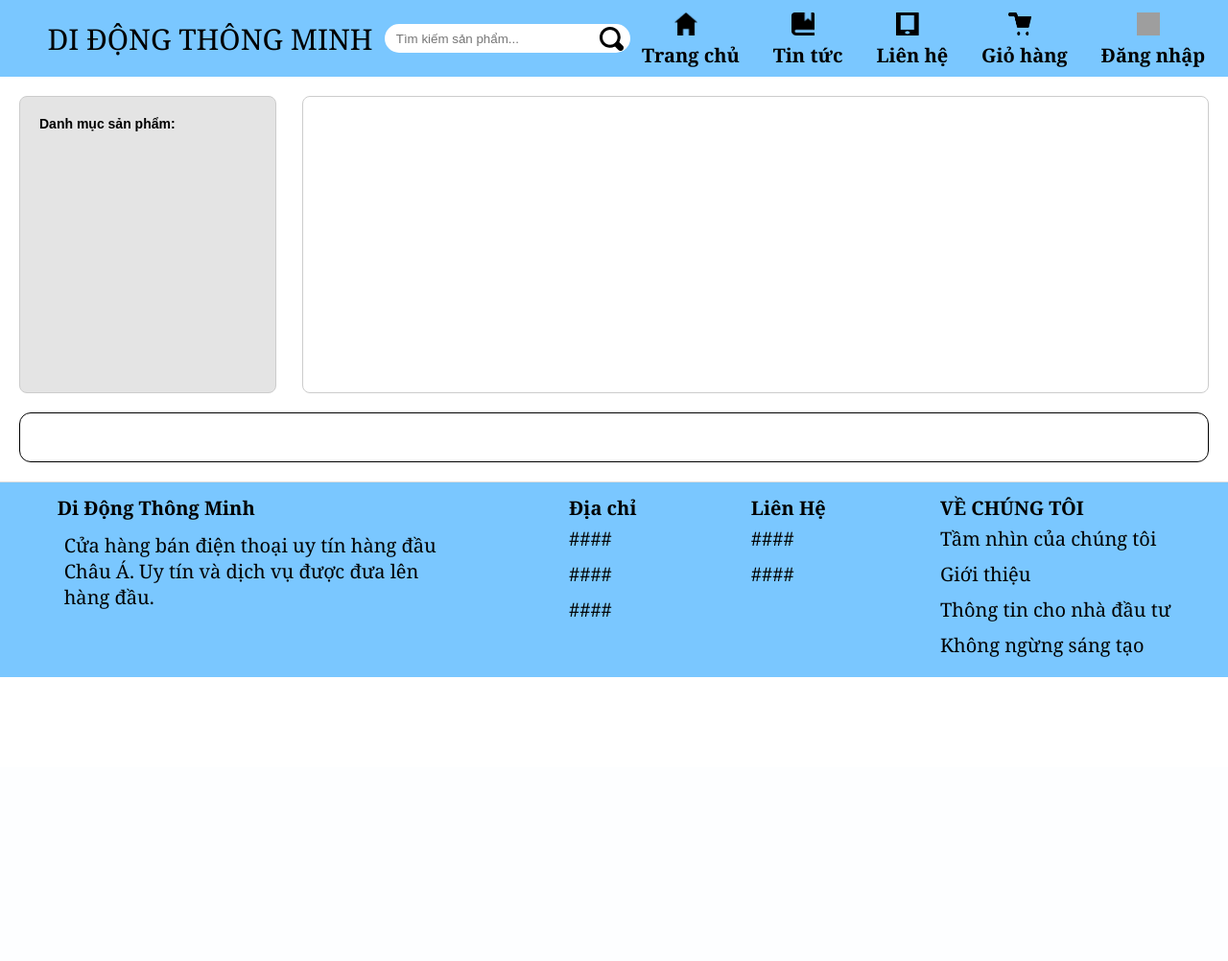
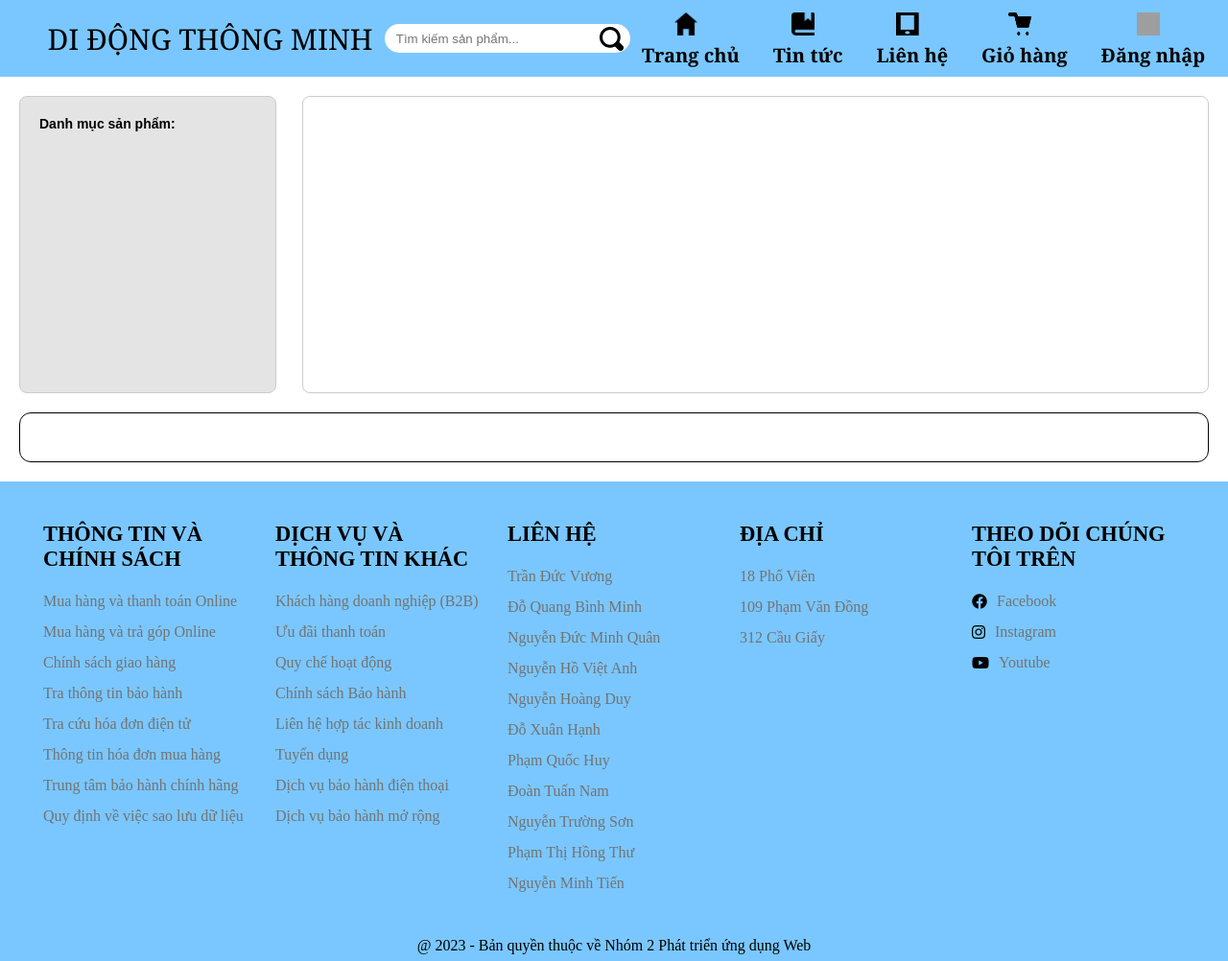
Before and after one commit to DuysStar2k3/WebBanHang, a PHP site: page / in a window 1280 px wide. Shown: the whole page at 96% size. Before the commit the page ends 706 px from the top, so only its background shows below. Run offline with PHP 8.4, Linux system fonts and the light colour scheme; data that the repository does not hold is empty; grey boxes are pictures that could not be loaded.

Commit message:
footer and fix login

```diff
--- a/Project_Web/css/home.css
+++ b/Project_Web/css/home.css
@@ -193,33 +193,72 @@
 
 
 /*footer*/
-.footer {
-  border-top: 1px solid #ddd;
+.grid{
+  width: 1200px;
+  max-width: 100%;
+  margin: 0 auto;
+  height: 500px;
+  overflow: hidden;
+  position: relative;
+}
+
+.grid_column-2-4{
+  padding-left: 5px;
+  padding-right: 5px;
+  width: 20%;
+}
+.footer{
+  border-top: 4px solid var(--primary-color);
   background-color: #7AC7FF;
 }
-.footer .shortcut_menu {
+.footer_heading{
+  font-size: 1.4rem;
+  text-transform: uppercase;
+  color: #000;
+}
+.footer-list{
+  padding-left: 0;
+  list-style: none;
   display: flex;
-  justify-content: space-around;
-  margin-top: 1vh;
+  flex-direction: column;
+  gap:10px;
+  margin-top: 20px;
 }
-.shortcut_submenu_item p {
-  width: 400px;
+.footer-item_link{
+  text-decoration: none;
+  font-size: 1.2 rem;
+  color: #737373;
+  padding: 2px 0;
+  display: flex;
+  align-items: center;
 }
-.footer ul {
-  list-style-type: none;
-  padding: 0;
-  margin: 0;
-  padding-top: 5px;
-  font-size: 20px;
+.footer-item_link:hover{
+  color: var(--primary-color);
+}
+.footer-item_icon{
+  font-size: 1.2rem;
 }
 
-.footer ul li {
-  padding: 10;
-  margin: 0;
-  margin-bottom: 10px;
-  font-family: Cambria, Cochin, Georgia, Times, 'Times New Roman', serif;
+.footer-social{
+  display: flex;
+  align-items: center;
+  gap:10px;
+}
 
+.grid_row-1{
+  display: flex;
+  gap:10px;
+  margin :20px 0;
+  bottom:50px;
+  position: absolute;
 }
-input.search-input {
-  border-radius: 10px;
+
+.grid_row-2{
+  bottom:0;
+  position: absolute;
+  width: 100%;
 }
+
+.grid_row-2 .footer_text{
+  text-align: center;
+}
--- a/Project_Web/index.php
+++ b/Project_Web/index.php
@@ -9,6 +9,7 @@
     <link rel="stylesheet" href="css/home.css">
     <link rel="stylesheet" href="css/login.css">
     <link rel="stylesheet" href="https://cdnjs.cloudflare.com/ajax/libs/font-awesome/4.7.0/css/font-awesome.css">
+    <link rel="stylesheet" href="https://cdnjs.cloudflare.com/ajax/libs/font-awesome/6.4.2/css/all.min.css">
     <link rel="stylesheet" href="./css/themify-icons/themify-icons.css">
     <script src="js/funtion.js"></script>
 </head>
--- a/Project_Web/login.php
+++ b/Project_Web/login.php
@@ -18,9 +18,9 @@ if (isset($_POST["login_user"])) {
 // Kiểm tra xem người dùng đã đăng nhập hay chưa
 if (isset($_SESSION['login'])) {
     $ten_nguoi_dung = $_SESSION['login'];
-    echo "Xin chào, $ten_nguoi_dung!";
+    echo '<div class="info-login>Xin chào, $ten_nguoi_dung!</div>';
 } else {
-    echo "Bạn chưa đăng nhập.";
+    echo '<div class="info-login">Bạn chưa đăng nhập.</div>';
 }
 ?>
 
--- a/Project_Web/pages/footer.php
+++ b/Project_Web/pages/footer.php
@@ -1,41 +1,154 @@
-<div class="footer">
-      <div class="footer_top">
-        <ul class="shortcut_menu">
-          <li class="shortcut_item">
-            <div class="shortcut_item_img"><b>Di Động Thông Minh</b></div>
-            <ul class="shortcut_submenu">
-              <li class="shortcut_submenu_item">
-                <p>
-                  Cửa hàng bán điện thoại uy tín hàng đầu Châu Á. Uy tín và dịch
-                  vụ được đưa lên hàng đầu.
-                </p>
+<footer class="footer">
+      <div class="grid">
+        <div class="grid_row-1">
+          <div class="grid_column-2-4">
+            <h3 class="footer_heading">Thông tin và chính sách</h3>
+            <ul class="footer-list">
+              <li class="footer-item">
+                <a href="" class="footer-item_link"
+                  >Mua hàng và thanh toán Online</a
+                >
+              </li>
+              <li class="footer-item">
+                <a href="" class="footer-item_link"
+                  >Mua hàng và trả góp Online</a
+                >
+              </li>
+              <li class="footer-item">
+                <a href="" class="footer-item_link">Chính sách giao hàng</a>
+              </li>
+              <li class="footer-item">
+                <a href="" class="footer-item_link">Tra thông tin bảo hành</a>
+              </li>
+              <li class="footer-item">
+                <a href="" class="footer-item_link">Tra cứu hóa đơn điện tử</a>
+              </li>
+              <li class="footer-item">
+                <a href="" class="footer-item_link"
+                  >Thông tin hóa đơn mua hàng</a
+                >
+              </li>
+              <li class="footer-item">
+                <a href="" class="footer-item_link"
+                  >Trung tâm bảo hành chính hãng</a
+                >
+              </li>
+              <li class="footer-item">
+                <a href="" class="footer-item_link"
+                  >Quy định về việc sao lưu dữ liệu</a
+                >
               </li>
             </ul>
+          </div>
+          <div class="grid_column-2-4">
+            <h3 class="footer_heading">Dịch vụ và thông tin khác</h3>
+            <ul class="footer-list">
+              <li class="footer-item">
+                <a href="" class="footer-item_link"
+                  >Khách hàng doanh nghiệp (B2B)</a
+                >
               </li>
-          <li class="shortcut_item">
-            <div class="shortcut_item_img"><b>Địa chỉ</b></div>
-            <ul class="shortcut_submenu">
-              <li class="shortcut_submenu_item">####</li>
-              <li class="shortcut_submenu_item">####</li>
-              <li class="shortcut_submenu_item">####</li>
+              <li class="footer-item">
+                <a href="" class="footer-item_link">Ưu đãi thanh toán</a>
+              </li>
+              <li class="footer-item">
+                <a href="" class="footer-item_link">Quy chế hoạt động</a>
+              </li>
+              <li class="footer-item">
+                <a href="" class="footer-item_link">Chính sách Bảo hành</a>
+              </li>
+              <li class="footer-item">
+                <a href="" class="footer-item_link"
+                  >Liên hệ hợp tác kinh doanh</a
+                >
+              </li>
+              <li class="footer-item">
+                <a href="" class="footer-item_link">Tuyển dụng</a>
+              </li>
+              <li class="footer-item">
+                <a href="" class="footer-item_link"
+                  >Dịch vụ bảo hành điện thoại</a
+                >
+              </li>
+              <li class="footer-item">
+                <a href="" class="footer-item_link">Dịch vụ bảo hành mở rộng</a>
+              </li>
             </ul>
+          </div>
+          <div class="grid_column-2-4">
+            <h3 class="footer_heading">Liên hệ</h3>
+            <ul class="footer-list">
+              <li class="footer-item">
+                <a href="" class="footer-item_link">Trần Đức Vương</a>
               </li>
-          <li class="shortcut_item">
-            <div class="shortcut_item_img"><b>Liên Hệ</b></div>
-            <ul class="shortcut_submenu">
-              <li class="shortcut_submenu_item">####</li>
-              <li class="shortcut_submenu_item">####</li>
+              <li class="footer-item">
+                <a href="" class="footer-item_link">Đỗ Quang Bình Minh</a>
+              </li>
+              <li class="footer-item">
+                <a href="" class="footer-item_link">Nguyễn Đức Minh Quân</a>
+              </li>
+              <li class="footer-item">
+                <a href="" class="footer-item_link">Nguyễn Hồ Việt Anh</a>
+              </li>
+              <li class="footer-item">
+                <a href="" class="footer-item_link">Nguyễn Hoàng Duy</a>
+              </li>
+              <li class="footer-item">
+                <a href="" class="footer-item_link">Đỗ Xuân Hạnh</a>
+              </li>
+              <li class="footer-item">
+                <a href="" class="footer-item_link">Phạm Quốc Huy</a>
+              </li>
+              <li class="footer-item">
+                <a href="" class="footer-item_link">Đoàn Tuấn Nam</a>
+              </li>
+              <li class="footer-item">
+                <a href="" class="footer-item_link">Nguyễn Trường Sơn</a>
+              </li>
+              <li class="footer-item">
+                <a href="" class="footer-item_link">Phạm Thị Hồng Thư</a>
+              </li>
+              <li class="footer-item">
+                <a href="" class="footer-item_link">Nguyễn Minh Tiến</a>
+              </li>
             </ul>
+          </div>
+          <div class="grid_column-2-4">
+            <h3 class="footer_heading">Địa chỉ</h3>
+            <ul class="footer-list">
+              <li class="footer-item">
+                <a href="" class="footer-item_link">18 Phố Viên</a>
               </li>
-          <li class="shortcut_item">
-            <div class="shortcut_item_img"><b>VỀ CHÚNG TÔI</b></div>
-            <ul class="shortcut_submenu">
-              <li class="shortcut_submenu_item">Tầm nhìn của chúng tôi</li>
-              <li class="shortcut_submenu_item">Giới thiệu</li>
-              <li class="shortcut_submenu_item">Thông tin cho nhà đầu tư</li>
-              <li class="shortcut_submenu_item">Không ngừng sáng tạo</li>
+              <li class="footer-item">
+                <a href="" class="footer-item_link">109 Phạm Văn Đồng</a>
+              </li>
+              <li class="footer-item">
+                <a href="" class="footer-item_link">312 Cầu Giấy</a>
+              </li>
             </ul>
+          </div>
+          <div class="grid_column-2-4">
+            <h3 class="footer_heading">Theo dõi chúng tôi trên</h3>
+            <ul class="footer-list">
+              <li class="footer-item footer-social">
+                  <i class="fa-brands fa-facebook"></i>
+                <a href="" class="footer-item_link">Facebook</a>
+              </li>
+              <li class="footer-item footer-social">
+                  <i class="fa-brands fa-instagram"></i>
+                <a href="" class="footer-item_link">Instagram</a>
+              </li>
+              <li class="footer-item footer-social">
+                  <i class="fa-brands fa-youtube"></i>
+                <a href="" class="footer-item_link">Youtube</a>
               </li>
             </ul>
           </div>
         </div>
+        <div class="grid_row-2">
+          <p class="footer_text">
+            @ 2023 - Bản quyền thuộc về Nhóm 2 Phát triển ứng dụng Web
+          </p>
+        </div>
+      </div>
+    </footer>
```
Also changed, not shown: Project_Web/css/login_user.css (+8 -0 lines). Lines whose indentation alone changed are shown as unchanged.
